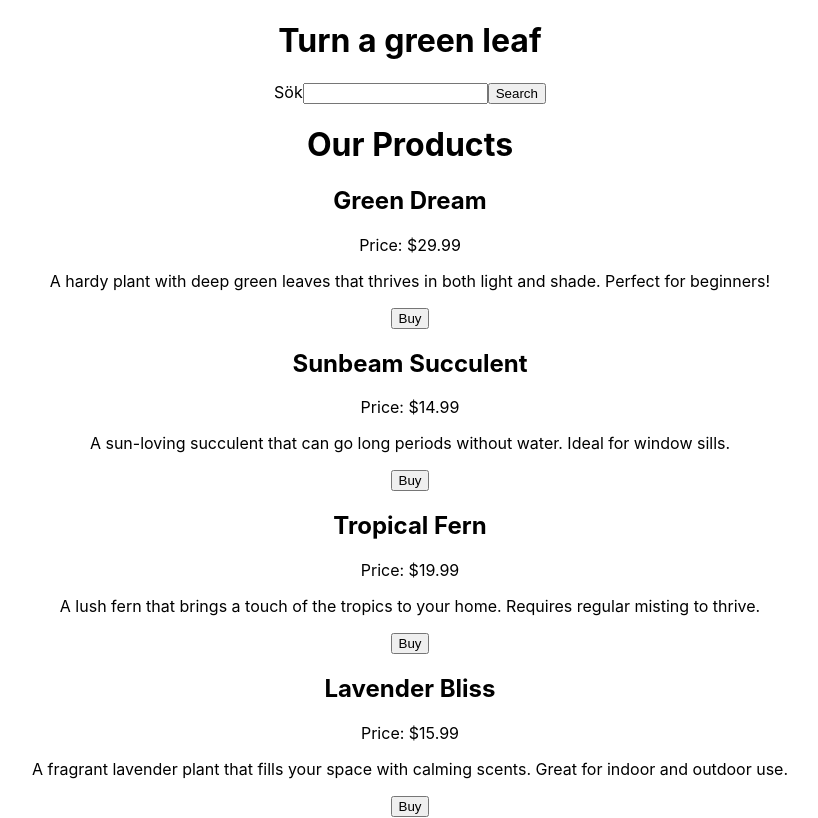
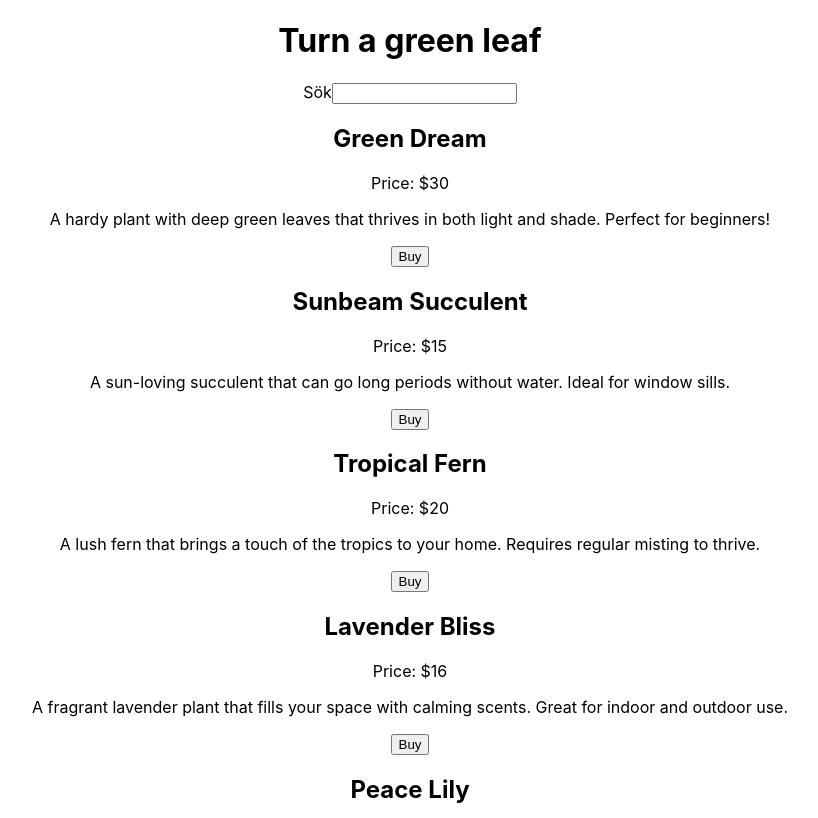
Before and after one commit to johannaostling/inl-mningsuppgift-3-webbshopen-johannaostling, a React (Create React App) app in the folder webbshoppen/: page / in a window 1280 px wide. Shown: the top 818 px of the page, without its empty margins (230-1048 px from the left). Built offline with nearby package versions, Linux system fonts and the light colour scheme.

Commit message:
fixed search
Updated SearchForm so you get searchValue from it and then made it passed on to DisplayProducts so it can show searched products.

```diff
--- a/webbshoppen/src/App.js
+++ b/webbshoppen/src/App.js
@@ -1,19 +1,25 @@
+import { useState } from 'react';
 import './App.css';
 import DisplayProducts from './displayProducts';
-// import products from './databas';
+import SearchForm from './searchForm';
 
-// console.log('your products', products)
-// console.log(products[0])
+function App() {
+  const [searchValue, setSearchValue] = useState("");
+
+  const handleSearch = (newSearch) => {
+    setSearchValue(newSearch);
+    console.log("Search value in App:", newSearch);
+  };
 
 
-function App() {
+
+
   return (
     <div className="App">
-    <h1>Turn a green leaf</h1>
+      <h1>Turn a green leaf</h1>
+      <SearchForm onSearch={handleSearch} />
       <div>
-        <DisplayProducts>
-
-        </DisplayProducts>
+        <DisplayProducts searchValue={searchValue} />
       </div>
     </div>
   );
--- a/webbshoppen/src/displayProducts.jsx
+++ b/webbshoppen/src/displayProducts.jsx
@@ -1,27 +1,27 @@
 import products from "./databas";
-import SearchForm from "./searchForm";
 
-function DisplayProducts(){
+function DisplayProducts(searchValue){
 
     console.log(products)
 
 
     const productItems = []
+
     for(let i=0; i<products.length; i++){
+      if(products[i].name.includes(searchValue.searchValue) || products[i].description.includes(searchValue.searchValue) ){
         productItems.push(
           <div key={i}>
             <h2>{products[i].name}</h2>
-              <p>Price: ${products[i].price.toFixed(2)}</p>
+            <p>Price: ${products[i].price.toFixed()}</p>
             <p>{products[i].description}</p>
             <button>Buy</button>
           </div>
         );
       }
+    }
 
     return (
         <>
-            <SearchForm></SearchForm>
-            <h1>Our Products</h1>
             <div>{productItems}</div>
         </>
       );
--- a/webbshoppen/src/searchForm.jsx
+++ b/webbshoppen/src/searchForm.jsx
@@ -1,26 +1,20 @@
-import { useState } from "react"
 
-export default function SearchForm(){
+export default function SearchForm({ onSearch, searchValue }) {
 
-    const [search, setSearch] = useState("");
 
-    function userSearch(event) {
-        event.preventDefault();
-        const formData = new FormData(event.target);
-        const newSearch = formData.get("search");
-        setSearch(newSearch)
-    }
+  function userSearch(event) {
 
-    console.log("search", search)
+    onSearch(event.target.value)
+    console.log("i search", event.target.value)
+    console.log()
+  }
 
-    return(
-        <>
-            <form onSubmit={userSearch}>
-                <label htmlFor="">Sök</label>
-                <input type="text" name="search" id="search"/>
-                <button type="submit">Search</button>
-            </form>
-        </>
-    )
+  return (
+    <>
 
+        <label htmlFor="search">Sök</label>
+        <input type="text" name="search" id="search" value={searchValue} onChange={userSearch}/>
+
+    </>
+  );
 }
```
Also changed, not shown: webbshoppen/src/component.jsx (added, +15 -0 lines), webbshoppen/src/databas.js (renamed from webbshoppen/src/databas.jsx). Lines whose indentation alone changed are shown as unchanged.
